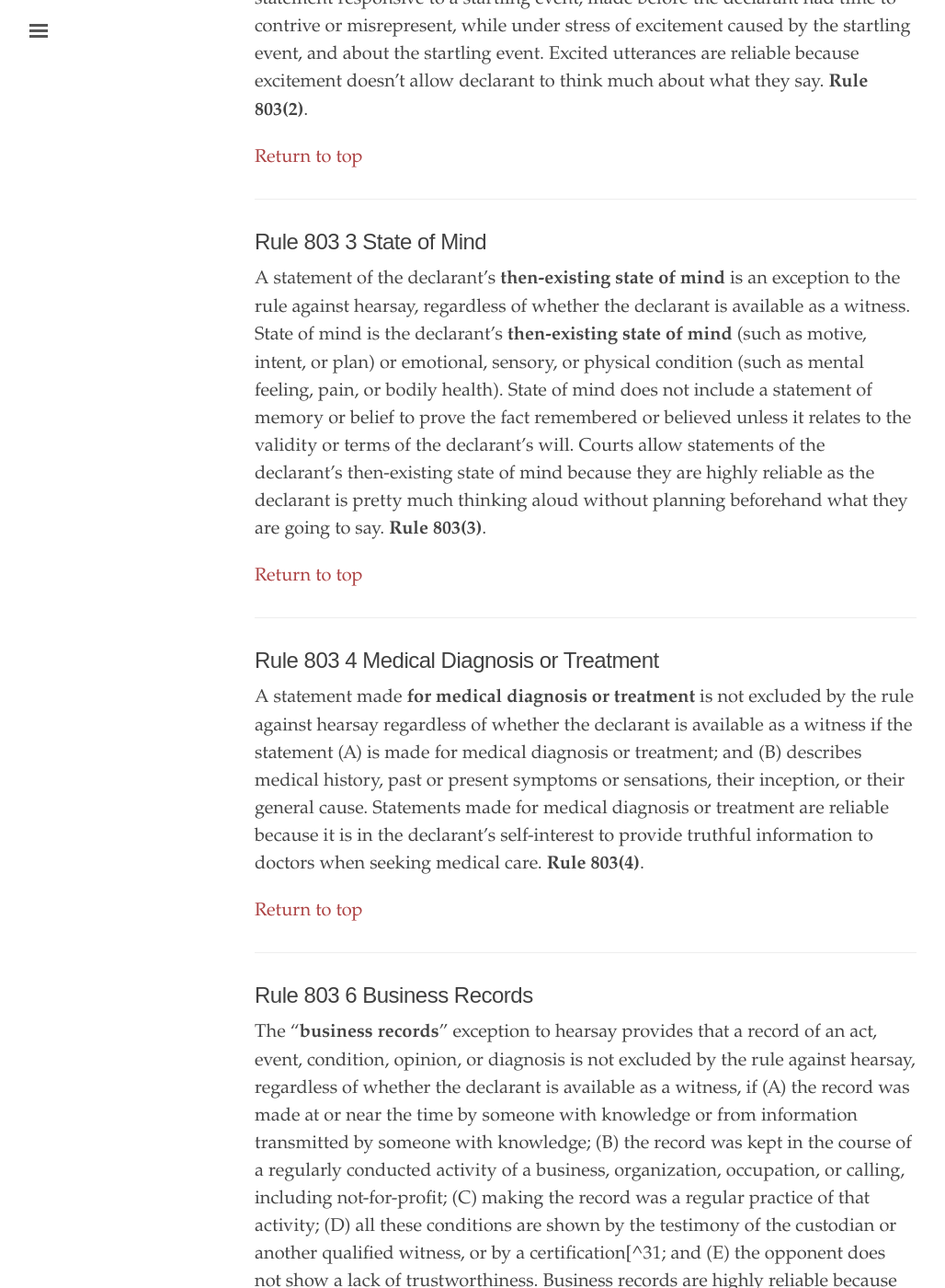
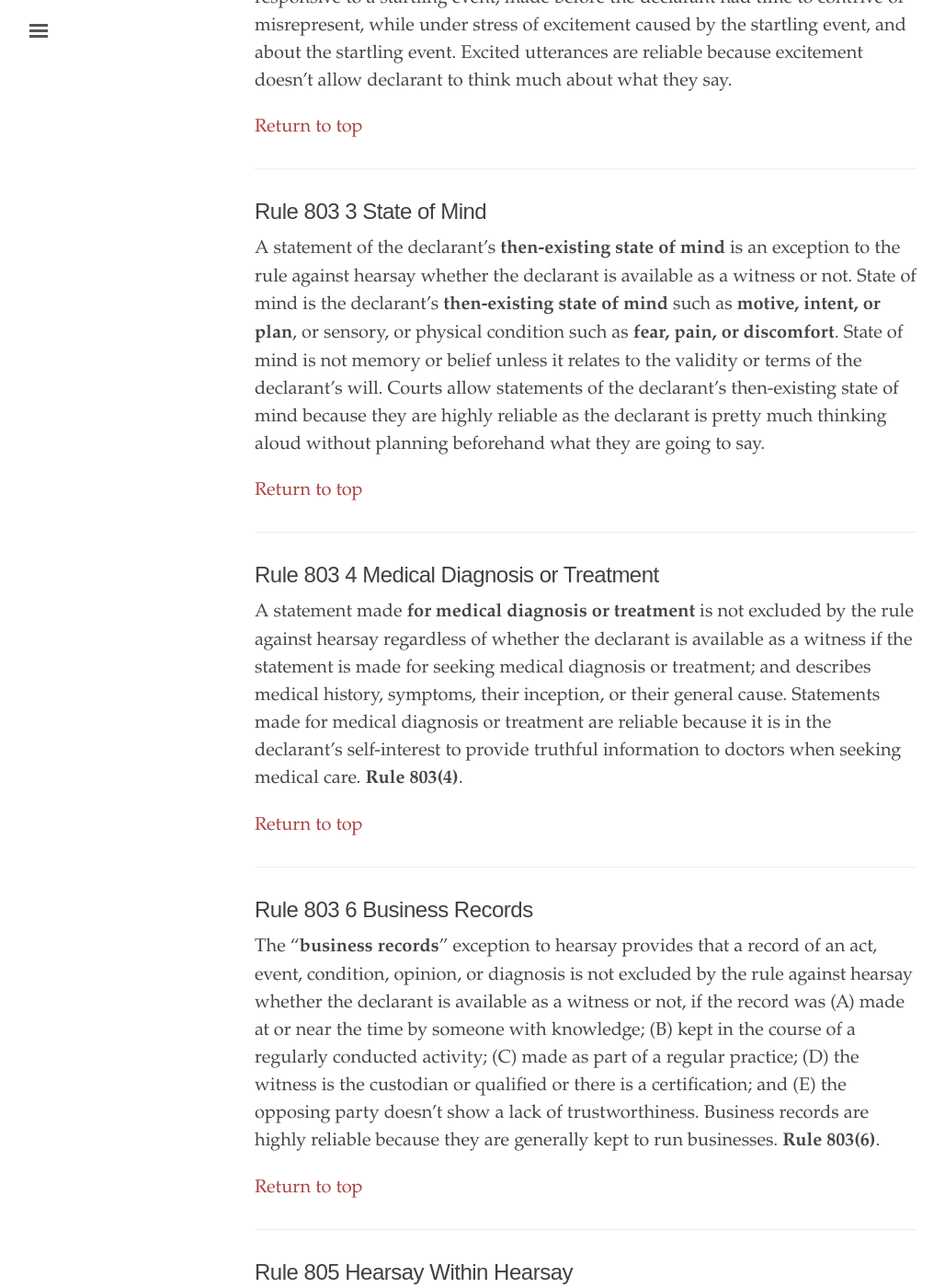
Before and after one commit to binipringle/right-to-be-forgotten, a Jekyll site: the page built from _texts/1-condensedoutline.md, in a window 1280 px wide and 1400 px high, scrolled down 9600 px. Shown: the whole window at 92% size, without its empty margins (3-1031 px from the left). Built offline with Jekyll 4.4.1, drawn with Linux system fonts in a browser that asks for light colours; some of the changed text lies outside the part shown.

Commit message:
this is it really gonna stop

```diff
--- a/_texts/1-condensedoutline.md
+++ b/_texts/1-condensedoutline.md
@@ -292,7 +292,7 @@
 
 ## Rule 803 1 Present Sense Impression
 
-A statement of a **present sense impression** is an exception to the rule against hearsay, regardless of whether the declarant is available as a witness. A present sense impression is a statement describing or explaining an event or condition, made while or immediately after the declarant perceived it. **Rule 803(1)**.
+A statement of a **present sense impression** is an exception to the rule against hearsay whether the declarant is available as a witness or not. A present sense impression is a statement describing or explaining an event or condition, made while or immediately after the declarant perceived it.
 
 [Return to top](https://binipringle.github.io/evidence/texts/1-condensedoutline/)
 
@@ -300,7 +300,7 @@
 
 ## Rule 803 2 Excited Utterance
 
-An **excited utterance** is an exception to the rule against hearsay, regardless of whether the declarant is available as a witness. An excited utterance is a statement responsive to a startling event, made before the declarant had time to contrive or misrepresent, while under stress of excitement caused by the startling event, and about the startling event. Excited utterances are reliable because excitement doesn't allow declarant to think much about what they say. **Rule 803(2)**.
+An **excited utterance** is an exception to the rule against hearsay whether the declarant is available as a witness or not. An excited utterance is a statement responsive to a startling event, made before the declarant had time to contrive or misrepresent, while under stress of excitement caused by the startling event, and about the startling event. Excited utterances are reliable because excitement doesn't allow declarant to think much about what they say.
 
 [Return to top](https://binipringle.github.io/evidence/texts/1-condensedoutline/)
 
@@ -308,7 +308,7 @@
 
 ## Rule 803 3 State of Mind
 
-A statement of the declarant’s **then-existing state of mind** is an exception to the rule against hearsay, regardless of whether the declarant is available as a witness. State of mind is the declarant's **then-existing state of mind** (such as motive, intent, or plan) or emotional, sensory, or physical condition (such as mental feeling, pain, or bodily health). State of mind does not include a statement of memory or belief to prove the fact remembered or believed unless it relates to the validity or terms of the declarant’s will. Courts allow statements of the declarant's then-existing state of mind because they are highly reliable as the declarant is pretty much thinking aloud without planning beforehand what they are going to say. **Rule 803(3)**.
+A statement of the declarant’s **then-existing state of mind** is an exception to the rule against hearsay whether the declarant is available as a witness or not. State of mind is the declarant's **then-existing state of mind** such as **motive, intent, or plan**, or sensory, or physical condition such as **fear, pain, or discomfort**. State of mind is not memory or belief unless it relates to the validity or terms of the declarant’s will. Courts allow statements of the declarant's then-existing state of mind because they are highly reliable as the declarant is pretty much thinking aloud without planning beforehand what they are going to say.
 
 [Return to top](https://binipringle.github.io/evidence/texts/1-condensedoutline/)
 
@@ -316,7 +316,7 @@
 
 ## Rule 803 4 Medical Diagnosis or Treatment
 
-A statement made **for medical diagnosis or treatment** is not excluded by the rule against hearsay regardless of whether the declarant is available as a witness if the statement (A) is made for medical diagnosis or treatment; and (B) describes medical history, past or present symptoms or sensations, their inception, or their general cause. Statements made for medical diagnosis or treatment are reliable because it is in the declarant's self-interest to provide truthful information to doctors when seeking medical care. **Rule 803(4)**.
+A statement made **for medical diagnosis or treatment** is not excluded by the rule against hearsay regardless of whether the declarant is available as a witness if the statement is made for seeking medical diagnosis or treatment; and describes medical history, symptoms, their inception, or their general cause. Statements made for medical diagnosis or treatment are reliable because it is in the declarant's self-interest to provide truthful information to doctors when seeking medical care. **Rule 803(4)**.
 
 [Return to top](https://binipringle.github.io/evidence/texts/1-condensedoutline/)
 
@@ -324,7 +324,7 @@
 
 ## Rule 803 6 Business Records
 
-The "**business records**” exception to hearsay provides that a record of an act, event, condition, opinion, or diagnosis is not excluded by the rule against hearsay, regardless of whether the declarant is available as a witness, if (A) the record was made at or near the time by someone with knowledge or from information transmitted by someone with knowledge; (B) the record was kept in the course of a regularly conducted activity of a business, organization, occupation, or calling, including not-for-profit; (C) making the record was a regular practice of that activity; (D) all these conditions are shown by the testimony of the custodian or another qualified witness, or by a certification[^31; and (E) the opponent does not show a lack of trustworthiness. Business records are highly reliable because they are generally kept to run businesses. **Rule 803(6)**.
+The "**business records**” exception to hearsay provides that a record of an act, event, condition, opinion, or diagnosis is not excluded by the rule against hearsay whether the declarant is available as a witness or not, if the record was (A) made at or near the time by someone with knowledge; (B) kept in the course of a regularly conducted activity; (C) made as part of a regular practice; (D) the witness is the custodian or qualified or there is a certification; and (E) the opposing party doesn't show a lack of trustworthiness. Business records are highly reliable because they are generally kept to run businesses. **Rule 803(6)**.
 
 [Return to top](https://binipringle.github.io/evidence/texts/1-condensedoutline/)
 
@@ -340,7 +340,7 @@
 
 ## Rule 804 Hearsay Exceptions Requiring Declarant Unavailability Statement Against Interest
 
-A declarant is an unavailable witness if (1) a privilege applies; (2) the declarant refuses to testify, (3) does not remember, (4) is dead or ill, or (5) is absent and the proponent was unable to procure the declarant’s attendance or testimony. A declarant is not unavailable if the proponent caused the declarant’s unavailability in order to prevent them from testifying.
+A declarant is an unavailable witness if (1) a privilege applies; (2) the declarant refuses to testify, (3) does not remember, (4) is dead or ill, or (5) is absent and could not be found. A declarant is not unavailable if the proponent caused the declarant’s unavailability in order to prevent them from testifying.
 
 A **statement against interest** made by an unavailable witness is an exception to the rule against hearsay if it is a statement that a reasonable person would believe to be true because it is so contrary to the declarant’s interest or had so great a tendency to invalidate the declarant’s claim or expose the declarant to civil or criminal liability that the declarant would not have said it otherwise and, if offered in a criminal case, is supported by corroborating indicia of trustworthiness.[^27] [^28]
 
```
